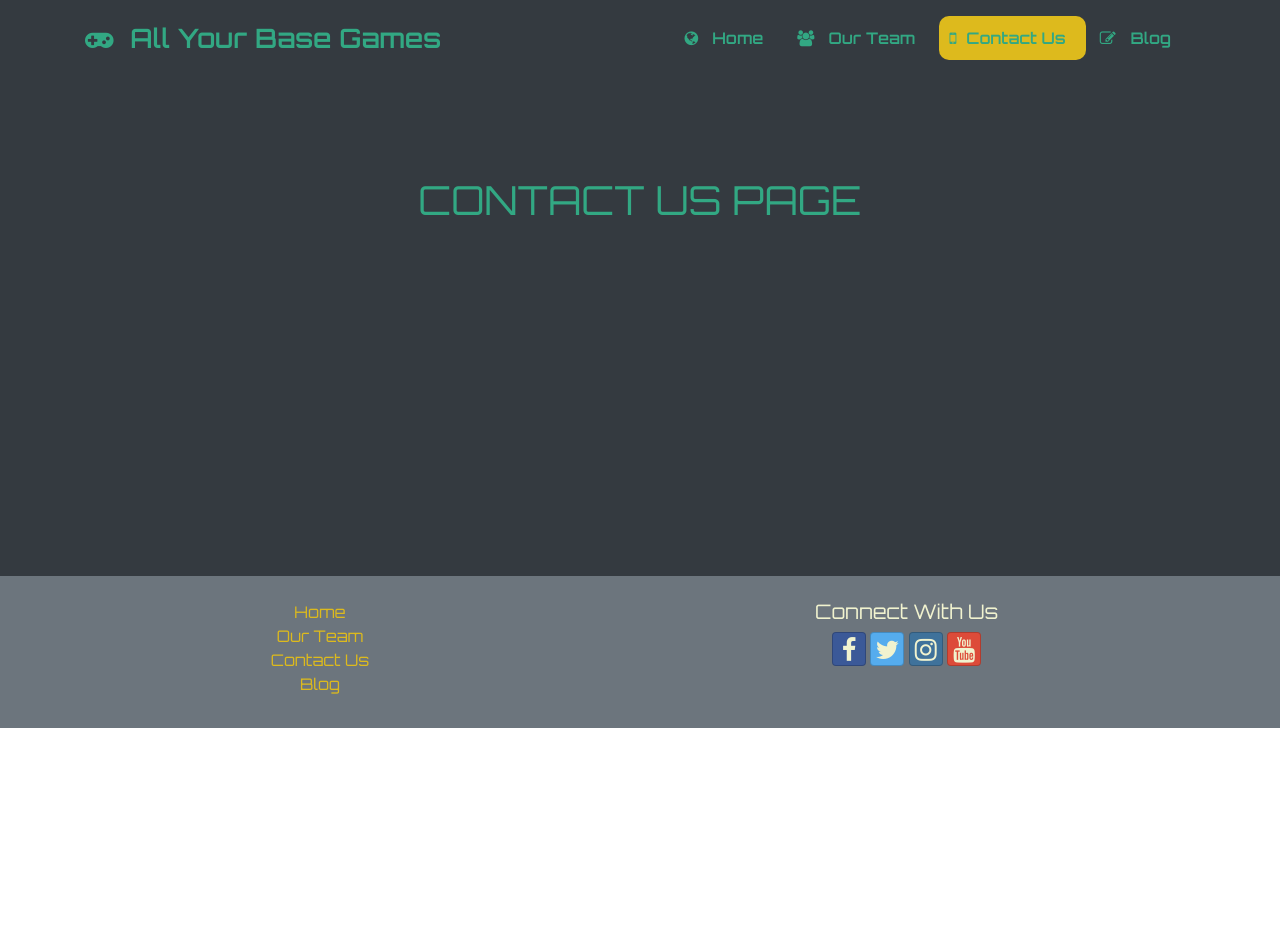
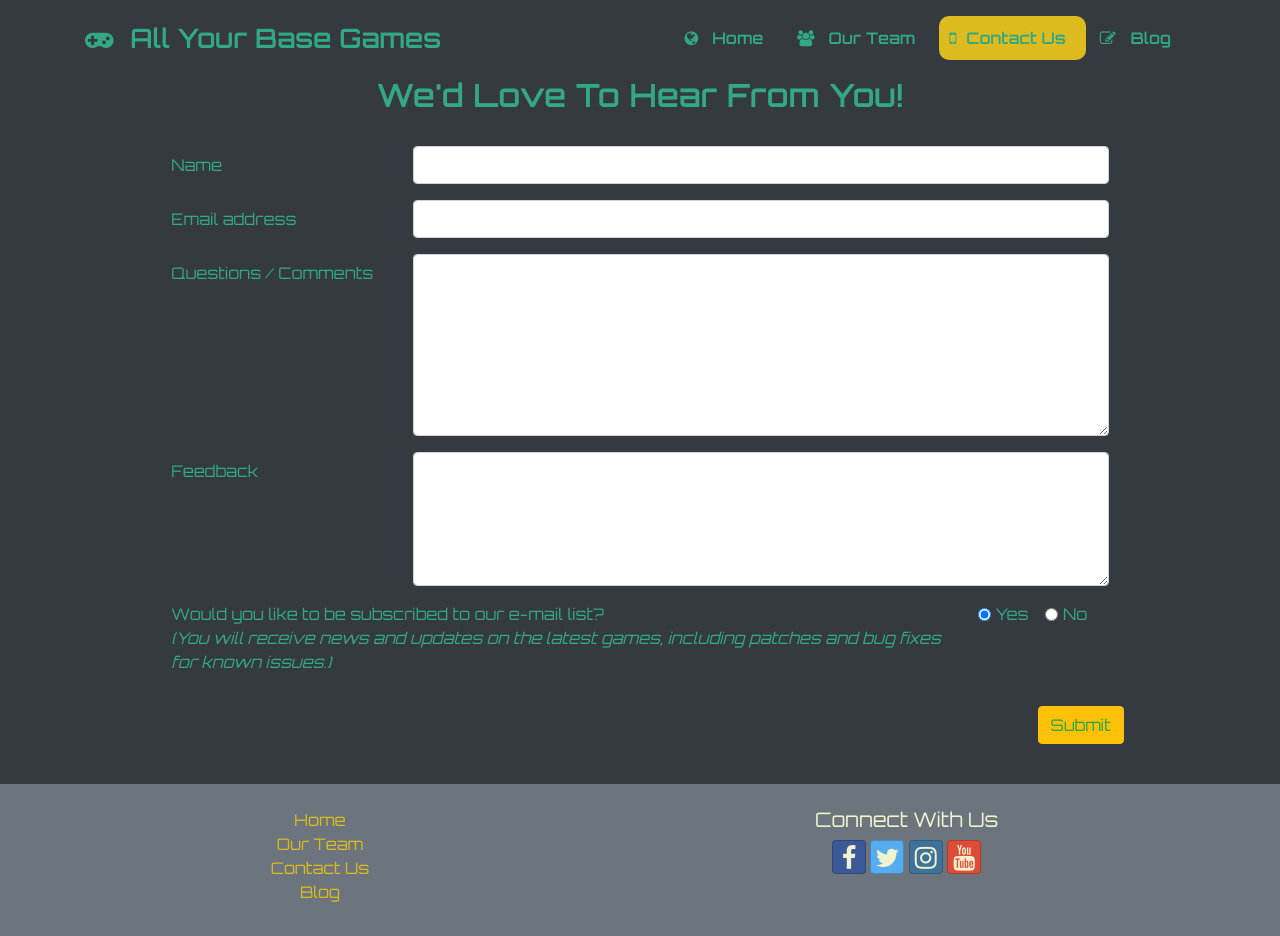
Before and after one commit to peondg-Nucamp/gaming-site-portfolio-project, a website: page contactus.html in a window 1280 px wide. Before the commit the page ends 800 px from the top, so only its background shows below. Drawn offline with nearby package versions, Linux system fonts and the light colour scheme.

Commit message:
Finished Form on Contact Us Page

```diff
--- a/contactus.html
+++ b/contactus.html
@@ -55,16 +55,49 @@
 
     <!-- MAIN SECTION  -->
     <div class="container-fluid bg-dark">
-        <div class="row" style="height: 100px;">
-            <div class="col">
-
+        <h2 class="text-center">We'd Love To Hear From You!</h2>
+        <form class="mx-auto py-4 w-75">
+            <div class="form-group row">
+                <label for="#inputName" class="col-sm-3 col-form-label">Name</label>
+                <div class="col-sm-9">
+                    <input type="text" class="form-control" id="inputName">
+                </div>
+              </div>
+            <div class="form-group row">
+              <label for="#inputEmail" class="col-sm-3 col-form-label">Email address</label>
+              <div class="col-sm-9">
+                  <input type="email" class="form-control" id="inputEmail">
+              </div>
             </div>
-        </div>
-        <div class="row">
-            <div class="col-5 ml-auto mr-auto text-center" style="height: 400px;">
-                <h1>CONTACT US PAGE</h1>
+            <div class="form-group row">
+              <label for="#inputTextComments" class="col-sm-3 col-form-label">Questions / Comments</label>
+              <div class="col-sm-9">
+                <textarea class="form-control" id="inputTextComments" rows="7"></textarea>
+              </div>
             </div>
-        </div>
+            <div class="form-group row">
+                <label for="#inputTextFeedback" class="col-sm-3 col-form-label">Feedback</label>
+                <div class="col-sm-9">
+                    <textarea class="form-control" id="inputFeedback" rows="5"></textarea>
+                </div>
+            </div>
+            <div class="form-group row justify-content-around">
+                <p class="col-sm-10">Would you like to be subscribed to our e-mail list? <br/><em> (You will receive news and updates on the latest games, including patches and bug fixes for known issues.)</em></p>
+                <div class="col-sm-2">
+                    <div class="form-check form-check-inline">
+                        <input class="form-check-input" type="radio" name="yesNoRadioButtons" id="yesRadioButton" value="yes" checked>
+                        <label class="form-check-label" for="yesRadioButton"> Yes</label>
+                    </div>
+                    <div class="form-check form-check-inline">
+                        <input class="form-check-input" type="radio" name="yesNoRadioButtons" id="noRadioButton" value="yes">
+                        <label class="form-check-label" for="noRadioButton"> No</label>
+                    </div>
+                </div>
+            </div>
+            <div class="form-group row justify-content-end">
+                <button type="submit" class="btn btn-warning text-success">Submit</button>
+            </div>
+          </form>
     </div>
 
     <!-- FOOTER SECTION  -->
```
